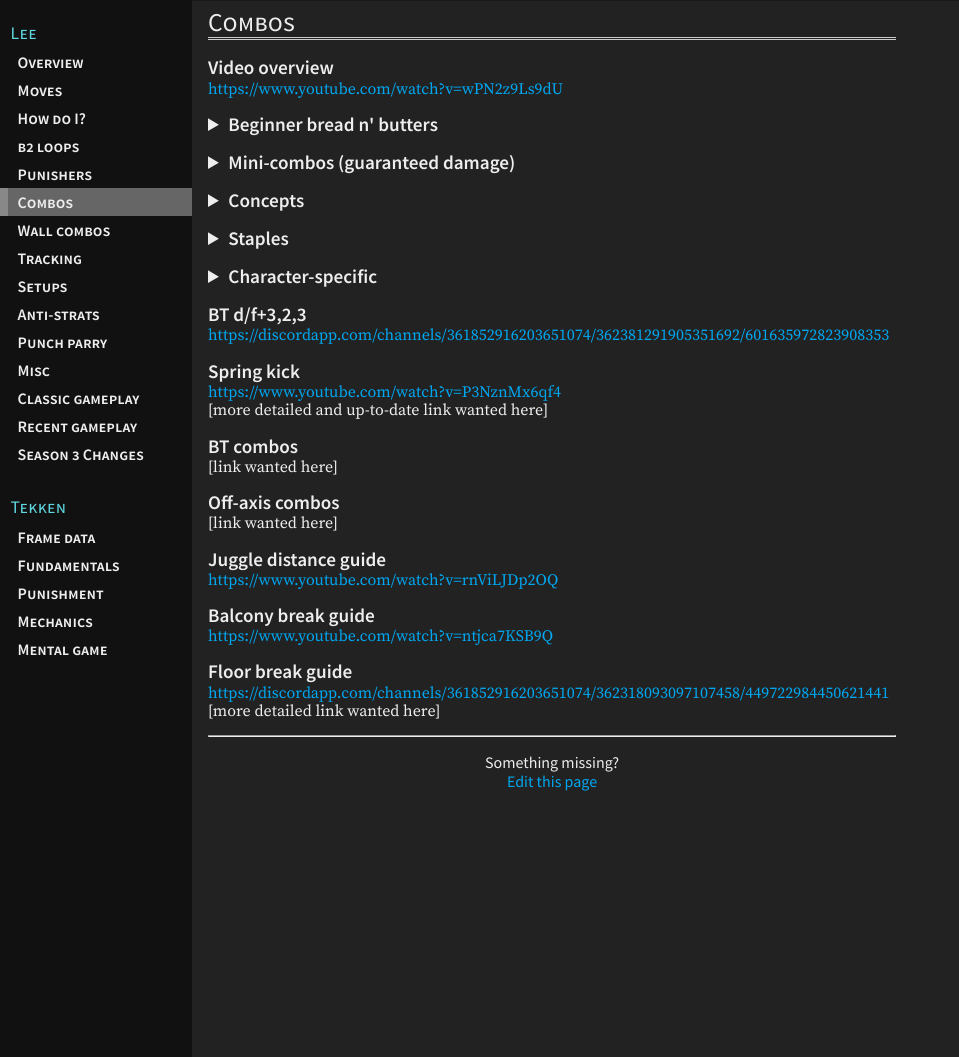
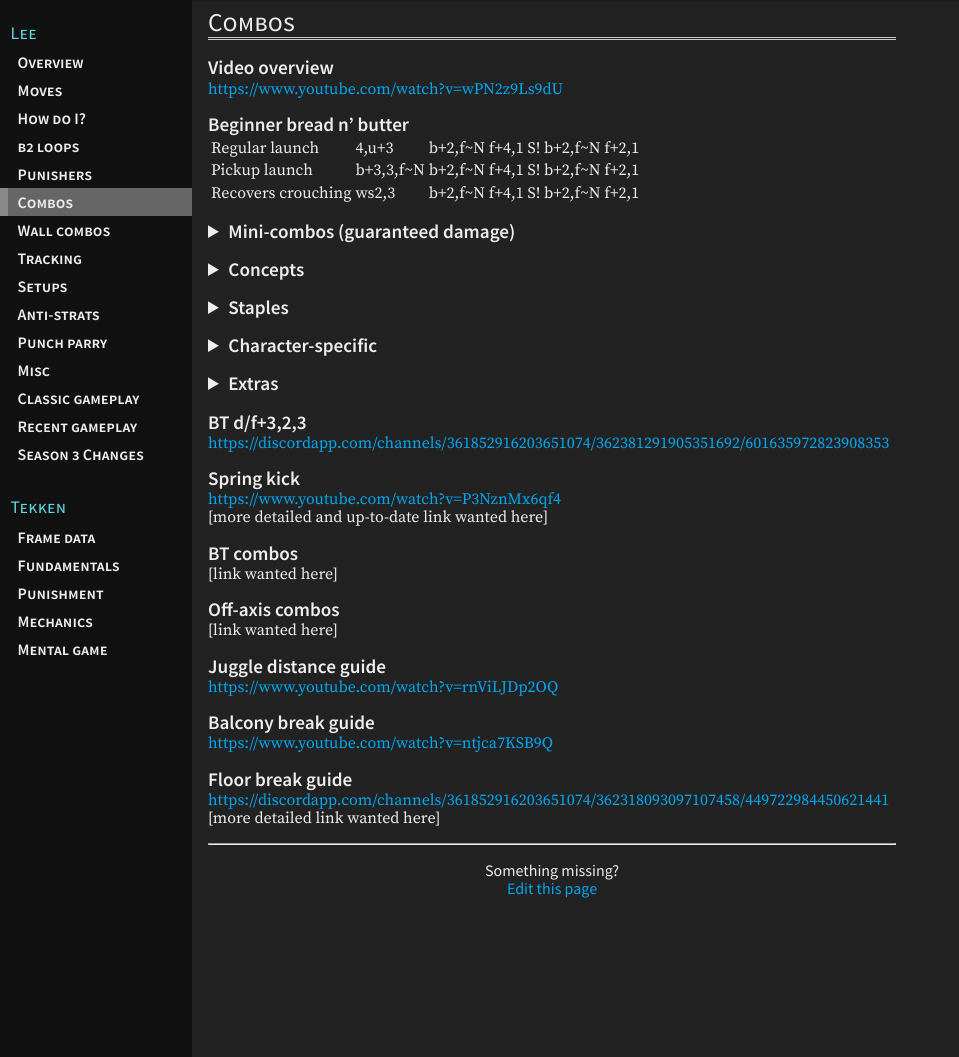
Before and after one commit to t7leeschool/t7leeschool.github.io, a Jekyll site: the page built from _pages/combos.md, in a window 1280 px wide and 1057 px high. Shown: the whole window, without its empty margins (0-959 px from the left). Built offline with Jekyll 4.4.1, drawn with Linux system fonts in a browser that asks for light colours; part of the change alters nothing that is shown.

Commit message:
rework combos to 3 bnbs, put b2less in staples

```diff
--- a/_pages/combos.md
+++ b/_pages/combos.md
@@ -8,82 +8,11 @@ title: Combos
 <!-- http://www.tekkenzaibatsu.com/forums/showthread.php?threadid=132650 -->
 <!-- https://discordapp.com/channels/361852916203651074/362381291905351692/557816926538170380 -->
 
-<details>
-<!-- Combos that don't require b2 loops or b2f ws2,4/ws2,3 -->
-<summary markdown="0">Beginner bread n' butters</summary>
-<div class="p grid-mm12">
-u/f+4
-d/f+2
-MS 3,4
-d,D/B+4
-u/f\~N,4
-CH b+4
-CH (f+4),3
-CH HMS u/f+4
-d/f+3+4,f\~N (with rage)
-: 4,u+3 b+2,4,3 S! b+2,f\~N f+2,1
+## Beginner bread n' butter
 
-HMS 2
-: 4,u+3 b+2,f\~N f+4,1 S! b+2,f\~N f+2,1
-
-f+3,3,3,3,3,4
-: 4,u+3 b+2,f\~N f+2,1
-
-CH 4 (impossible at tip range)
-: b+1:1,f\~N 4,u+3 b+2,f\~N f+4,1 S! f+2,1
-
-CH 4,4
-: b+2,f\~N d/f+1 b+2,f\~N f+4,1 S! f+2,1
-
-CH 4,3,4
-: b+2,f\~N f+4,1 S! b+2,f\~N f+2,1
-
-CH b+4,3
-CH (f+4),3,4
-: f\~N, d+2 d/f+1 b+2,f\~N f+4,1 S! b+2,f\~N f+2,1
-
-ws2,3 (with rage)
-CH u/b+3 (with rage)
-: d/f+3+4,f\~N S! d+2 b+2,f\~N f+4,1 S! b+2,f\~N f+2,1
-
-<!-- -->
-
-CH d+3,4
-CH Sway 4
-CH 1+2
-CH (2,1),1
-: b+3,3,f\~N b+2,4,3 S! b+2,f\~N f+2,1
-
-low parry
-: d+2 d/f+1 b+2,f\~N f+4,1 S! b+2,f\~N f+2,1
-
-u/f+3,4
-f,F+4
-b,B+4
-: b+3,3,f\~N b+2,f\~N f+4,1 S! b+2,f\~N f+2,1
-
-CH HMS 4
-CH FUFT 3
-CH FUFA 3
-CH FDFA 3
-float
-: ws2,3 b+2,f\~N f+4,1 S! b+2,f\~N f+2,1
-
-CH FDFT 3
-: ws4 b+3,3,f\~N b+2,f\~N f+4,1 S! f+2,1
-
-CH (1,2),4
-CH (HMS 1),4
-: d+2 b+2,4,3 S! b+2,f\~N f+2,1
-
-CH (2,1),3
-CH (b+1+2),4
-: 4,u+3 b+2,f\~N d/f+3,2,3
-
-(d/f+3,2),3
-: 2&lt;2,3 S! b+2,f\~N 1,2,f\~N f+2,1
-</div>
-</details>
+Regular launch | 4,u+3 | b+2,f\~N f+4,1 S! b+2,f\~N f+2,1
+Pickup launch | b+3,3,f\~N | b+2,f\~N f+4,1 S! b+2,f\~N f+2,1
+Recovers crouching | ws2,3 | b+2,f\~N f+4,1 S! b+2,f\~N f+2,1
 
 <details>
   <summary markdown="0">Mini-combos (guaranteed damage)</summary>
@@ -93,10 +22,11 @@ CH u/b+3
 : f,F+3
 
 CH d/b+3+4
-CH FC+d/f+4
+CH FC d/f+4
+f,F+3+4
 : f+3+4
 
-CH FC+d/f+4,3
+CH FC d/f+4,3
 : HMS 1,f\~N d,D/B+4
 : HMS u/f+4
 
@@ -140,16 +70,6 @@ d+4,N,4,3,3
 <details>
 <summary markdown="0">Concepts</summary>
 
-<!--
-General rules for combos:
-
-1. Do any necessary pickups
-2. Do as much damage as you can
-3. Do as much filler as you can
-4. When the wall is close, do moves that carry less
-5. Avoid b+2 loops if they're unnecessary and you ain't vibin'
--->
-
 The key combo moves and their function are:
 
 Damage | Pickup | Filler | Screw | Ender
@@ -184,9 +104,9 @@ Enders:
 - wr3,4 does 11 damage at max scaling, but won't wall splat
 - longest to shortest carry:
   - f+2,1 ws2,3 f+1+2 d+2
-- ws2,3 gives better splats
+- ws2,3 gives better splats and oki
 - 1,2,f\~N can high splat
-- wr3,4 b+4 1+2 and d/b+3 will floor break
+- wr3,4 b+4 1+2 and d/b+3 floor break
 - b+4 1+2 and d/b+3 spike to setup oki
 - d/f+3,2,3 does 13 damage at max scaling, but is 3 hits
 </details>
@@ -201,79 +121,97 @@ u/f\~N,4
 CH b+4
 CH (f+4),3
 CH HMS u/f+4
-d/f+3+4,f\~N (with rage)
+d/f+3+4,f\~N
 : 4,u+3 b+2,f\~N(x3) ws2,4 S! f+2,1
+: 4,u+3 b+2,f\~N ws2,4 S! b+2,f\~N ws2,3
+
+CH 4 (impossible at tip range)
+: b+1:1,f\~N 4,u+3 b+2,f\~N(x2) &lt;f+4,1 S! f+2,1
+: b+1:1,f\~N 4,u+3 b+2,f\~N f+4,1 S! f+2,1
+
+CH 4,4
+: b+2,f\~N(x4) f+4,1 S! f+2,1
+: b+2,f\~N d/f+1 b+2,f\~N ws2,4 S! f+2,1
+
+CH 4,3,4
+: b+2,f\~N(x3) f+4,1 S! f+2,1
+: b+2,f\~N ws2,4 S! b+2,f\~N ws2,3
+
+CH d+3,4
+CH 1+2
+CH 1+2,3+4
+CH (2,1),1
+CH (u/f+3),1
+: b+3,3,f\~N b+2,f\~N(x3) ws2,4 S! f+2,1
+: b+3,3,f\~N b+2,f\~N ws2,4 S! b+2,f\~N ws2,3
+
+f+3,3,3,3,3,4
+: 4,u+3 b+2,f\~N(x2) ws2,3
+: 4,u+3 b+2,f\~N ws2,3
+
+CH b+4,3
+CH (f+4),3,4
+: f\~N ws2,3 b+2,f\~N(x3) f+4,1 S! f+2,1
+: f\~N ws2,3 b+2,f\~N ws2,4 S! b+2,f\~N ws2,3
+
+ws2,3
+CH u/b+3
+: d/f+3+4,f\~N, ws2,3 b+2,f\~N(x2) f+4,1 S! f+2,1
+: d/f+3+4,f\~N, ws2,3 b+2,f\~N f+4,1 S! f+2,1
+
+CH Sway 4
+: d+2 d+2 b+2,f\~N(x3) f+4,1 S! f+2,1
+: d+2 d+2 b+2,f\~N ws2,4 S! b+2,f\~N ws2,3
+
+<!-- -->
+
+low parry
+: 4,u+3 b+2,f\~N(x3) ws2,4 S! f+2,1
+: 4,u+3 b+2,f\~N ws2,4 S! b+2,f\~N ws2,3
+: d+2 b+2,f\~N d/f+1 b+2,f\~N ws2,4 S! f+2,1
+
+CH HMS 4
+FC u/f+4
+CH FUFT 3
+CH FUFA 3
+CH FDFT 3
+: ws2,3 b+2,f\~N(x3) f+4,1 S! f+2,1
+: ws2,3 b+2,f\~N ws2,4 S! b+2,f\~N ws2,3
+
+CH FDFA 3
+: ws4 b+3,3,f\~N b+2,f\~N(x2) f+4,1 S! f+2,1
+: ws4 b+3,3,f\~N b+2,f\~N ws2,4 S! f+2,1
+
+f,F+4
+b,B+4
+u/f+3,4
+: f,F b+3,3,f\~N b+2,f\~N f+4,1 S! b+2,f\~N f+2,1
 
 HMS 2
 : 4,u+3 b+2,f\~N(x3) f+4,1 S! f+2,1
+: 4,u+3 b+2,f\~N ws2,4 S! b+2,f\~N ws2,3
 
 d,D/B+4
 : U/F,4 4,u+3 b+2,f\~N(x2) f+4,1 S! f+2,1
 : U/F,4 d+2 b+2,f\~N(x3) f+4,1 S! f+2,1
-: U/F,4 d/f+1 b+2,f\~N(x3) f+4,1 S! f+2,1
-: b,B+4 S! 4,u+3 b+2,f\~N(x3) &lt;f+2,1
-: SSL 3+4 S! 4,u+3 b+2,f\~N(x3) &lt;f+2,1
+: U/F,4 d/f+1 b+2,f\~N ws2,4 S! b+2,f\~N ws2,3
 : 3\~3:4
-
-f+3,3,3,3,3,4
-: 4,u+3 b+2,f\~N(x2) ws2,3
-: 4,u+3 b+2,f\~N(x3) &lt;f+2,1
-
-CH 4 (impossible at tip range)
-: b+1:1,f\~N 4,u+3 b+2,f\~N f+4,1 S! f+2,1
-
-CH 4,4
-: b+2,f\~N(x4) f+4,1 S! f+2,1
-
-CH 4,3,4
-: b+2,f\~N(x3) f+4,1 S! f+2,1
-
-CH b+4,3
-CH (f+4),3,4
-: f\~N, ws2,3 b+2,f\~N(x3) f+4,1 S! f+2,1
-
-ws2,3 (with rage)
-CH u/b+3 (with rage)
-: d/f+3+4,f\~N, ws2,3 b+2,f\~N(x2) f+4,1 S! f+2,1
-
-<!-- -->
-
-CH d+3,4
-CH 1+2
-CH (2,1),1
-: b+3,3,f\~N b+2,f\~N(x3) ws2,4 S! f+2,1
-
-CH Sway 4
-: d+2 d+2 b+2,f\~N(x3) f+4,1 S! f+2,1
-
-low parry
-: 4,u+3 b+2,f\~N(x3) ws2,4 S! f+2,1
-
-u/f+3,4
-f,F+4
-b,B+4
-: b+3,3,f\~N b+2,f\~N f+4,1 S! b+2,f\~N f+2,1
-
-CH HMS 4
-CH FUFT 3
-CH FUFA 3
-CH FDFA 3
-float
-: ws2,3 b+2,f\~N(x3) f+4,1 S! f+2,1
-
-CH FDFT 3
-: ws4 b+3,3,f\~N b+2,f\~N(x2) f+4,1 S! f+2,1
 
 CH (1,2),4
 CH (HMS 1),4
-: d+2 b+2,4,3 S! b+2,f\~N f+2,1
+: d+2 b+2,f\~N 2 b+2,f\~N f+4,1 S! f+2,1
+
+CH (1,2),4,3
+CH (HMS 1),4,3
+: f\~N d+2 b+2,f\~N 2 b+2,f\~N f+4,1 S! f+2,1
 
 CH (2,1),3
 CH (b+1+2),4
 : 4,u+3 b+2,f\~N(x4) f+2,1
+: 4,u+3 b+2,f\~N d/f+3,2,3
 
 (d/f+3,2),3
-: 2<2,3 S! b+2,f\~N 1,2,f\~N f+2,1
+: 2,2,3 S! b+2,f\~N 1,2,f\~N f+2,1
 </div>
 </details>
 
@@ -300,6 +238,20 @@ Bears
 : b+2,4,3 S! b+2,f\~N(x3) f+2,1
 </details>
 
+<details>
+<summary markdown="0">Extras</summary>
+f+3,3,3,3,3,4
+: 4,u+3 b+2,f\~N(x3) &lt;f+2,1
+
+CH b+4
+: U/F,4 d+2 b+2,f\~N(x3) ws2,4 S! f+2,1
+
+CH 1+2
+CH (2,1),1
+CH (u/f+3),1
+: f,F d/f+4 b+3,3,f\~N b+2,f\~N(x2) ws2,4 S! f+2,1
+</details>
+
 ## BT d/f+3,2,3
 <https://discordapp.com/channels/361852916203651074/362381291905351692/601635972823908353>
 
```
